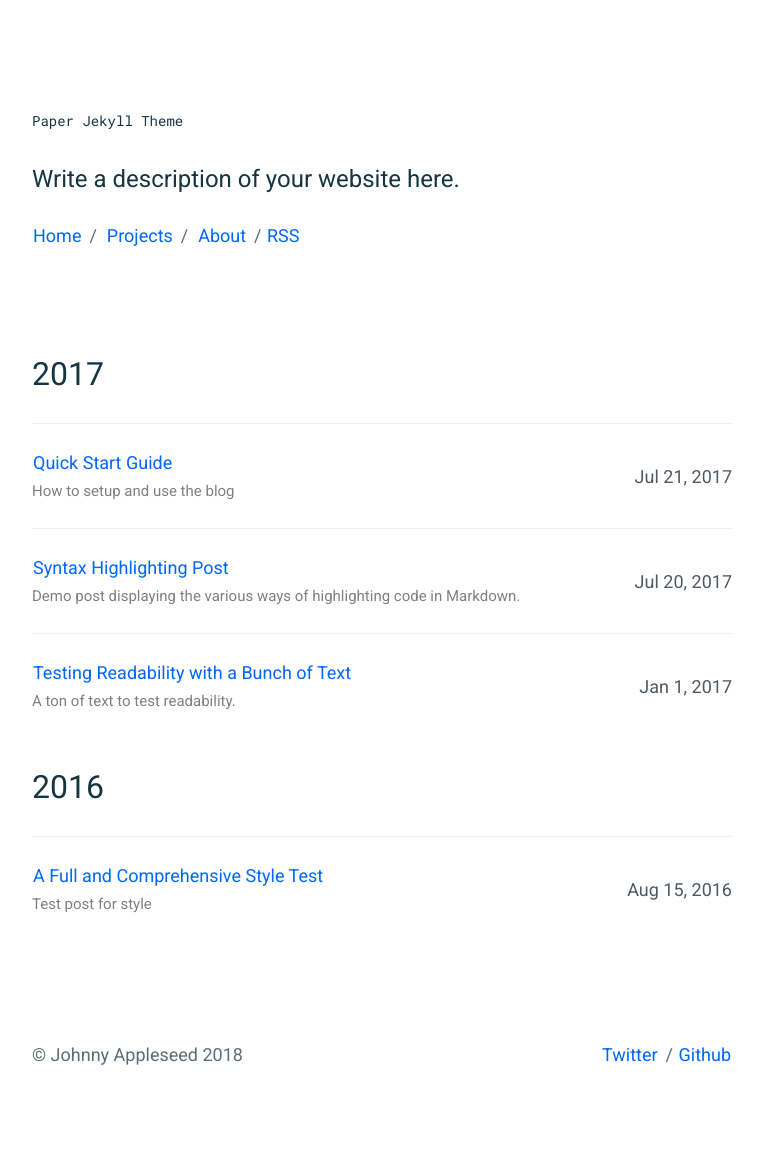
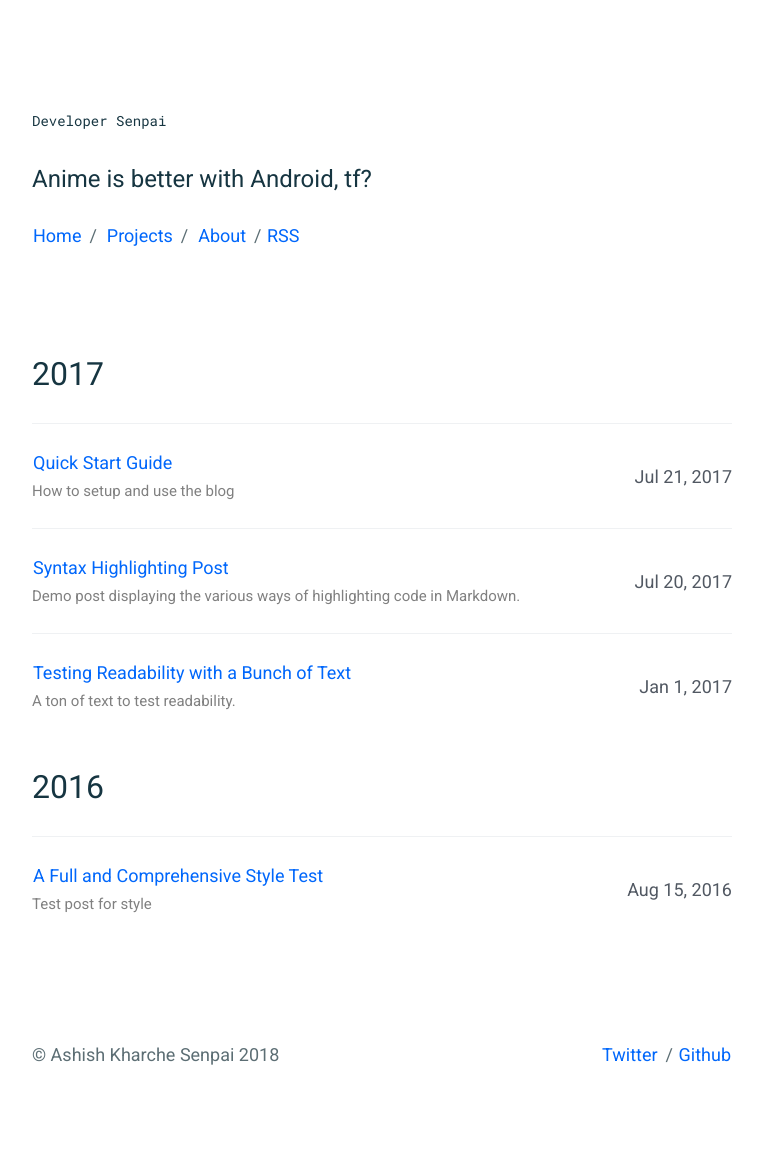
Before and after one commit to developersenpai/developersenpai, a Jekyll site: the page built from index.html, in a window 1280 px wide. Shown: the whole page, without its empty margins (258-1021 px from the left). Built offline with Jekyll 4.4.1, drawn with Linux system fonts in a browser that asks for light colours.

Commit message:
Update _config.yml

```diff
--- a/_config.yml
+++ b/_config.yml
@@ -1,15 +1,15 @@
 # Site settings
-title: "Paper Jekyll Theme"
+title: "Developer Senpai"
 description: >
-  Write a description of your website here.
+  Anime is better with Android, tf?
 
-author: Johnny Appleseed
-email: johnny@appleseed.com
+author: Ashish Kharche Senpai
+email: developersenpai@gmail.com
 twitter_username: _HairForceOne
-github_username: mkchoi212
+github_username: developersenpai
 
-baseurl: "/paper-jekyll-theme" # the subpath of your site, e.g. /blog
-url: "https://deadbeef.me" # the base hostname & protocol for your site
+#baseurl: "/paper-jekyll-theme" # the subpath of your site, e.g. /blog
+url: "https://developersenpai.github.io" # the base hostname & protocol for your site
 
 google_analytics_id: UA-1111111111-1
 disqus_id:
```
